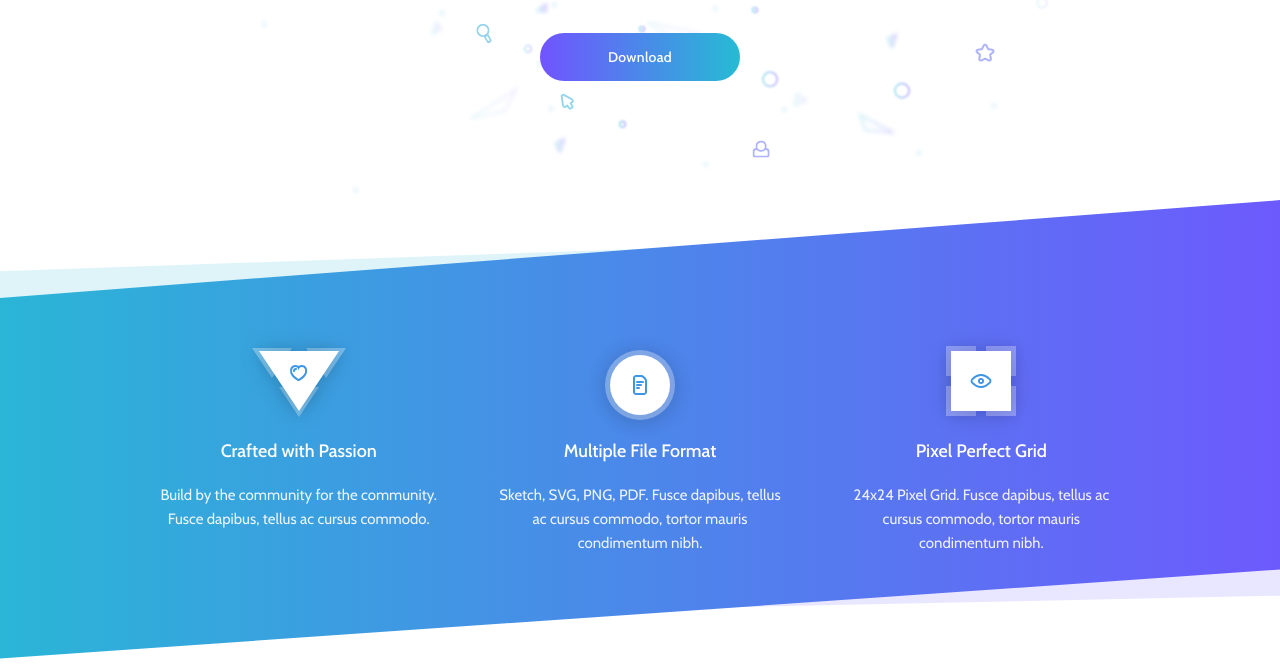
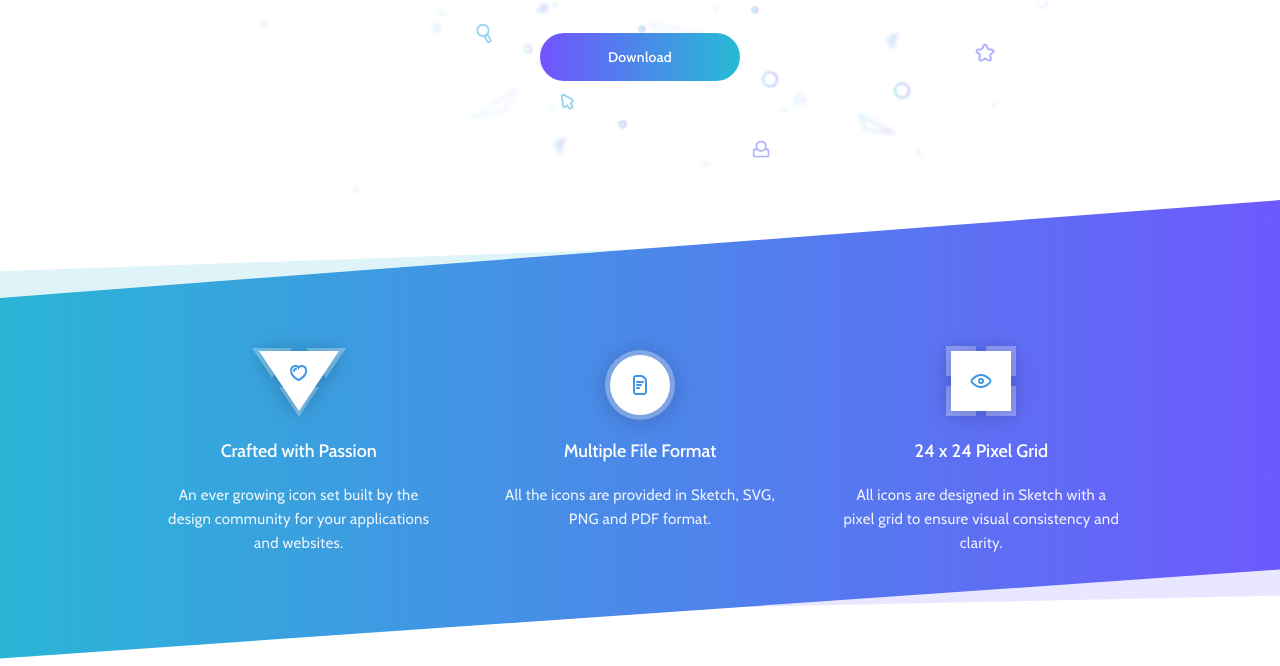
Before and after one commit to joaobborges/minimal-icons, a plain HTML site: page index.html in a window 1280 px wide. Shown: the part 286-952 px from the top of the page. Drawn offline with nearby package versions, Linux system fonts and the light colour scheme.

Commit message:
added website content

```diff
--- a/css/style.css
+++ b/css/style.css
@@ -98,6 +98,7 @@ header {
 p {
   font-size: 15px;
   line-height: 24px;
+	letter-spacing: 0.3px;
 }
 
 .header-more {
--- a/index.html
+++ b/index.html
@@ -33,15 +33,15 @@
     <div class="container">
       <div class="col col-one">
         <h2>Crafted with Passion</h2>
-        <p>Build by the community for the community. Fusce dapibus, tellus ac cursus commodo.</p>
+        <p>An ever growing icon set built by the design community for your applications and websites.</p>
       </div>
       <div class="col col-two">
         <h2>Multiple File Format</h2>
-        <p>Sketch, SVG, PNG, PDF. Fusce dapibus, tellus ac cursus commodo, tortor mauris condimentum nibh.</p>
+        <p>All the icons are provided in Sketch, SVG, PNG and PDF format.</p>
       </div>
       <div class="col col-three">
-        <h2>Pixel Perfect Grid</h2>
-        <p>24x24 Pixel Grid. Fusce dapibus, tellus ac cursus commodo, tortor mauris condimentum nibh.</p>
+        <h2>24 x 24 Pixel Grid</h2>
+        <p>All icons are designed in Sketch with a pixel grid to ensure visual consistency and clarity.</p>
       </div>
     </div>
   </section>
```
